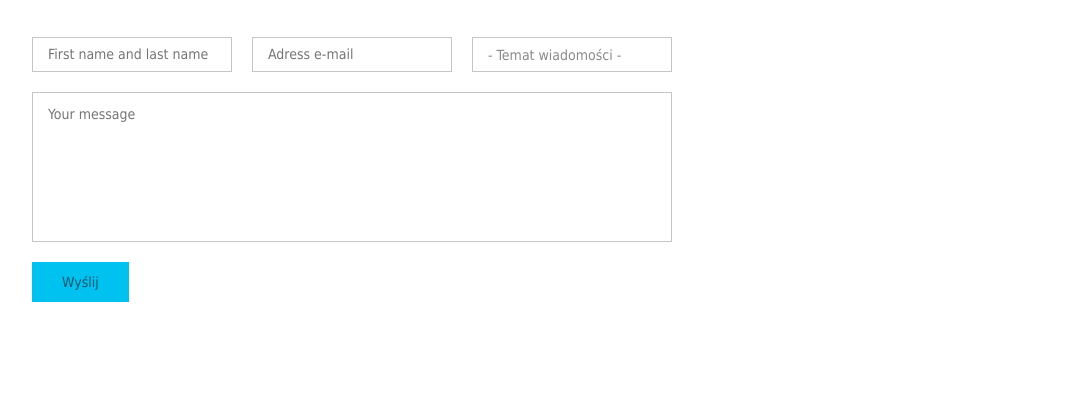
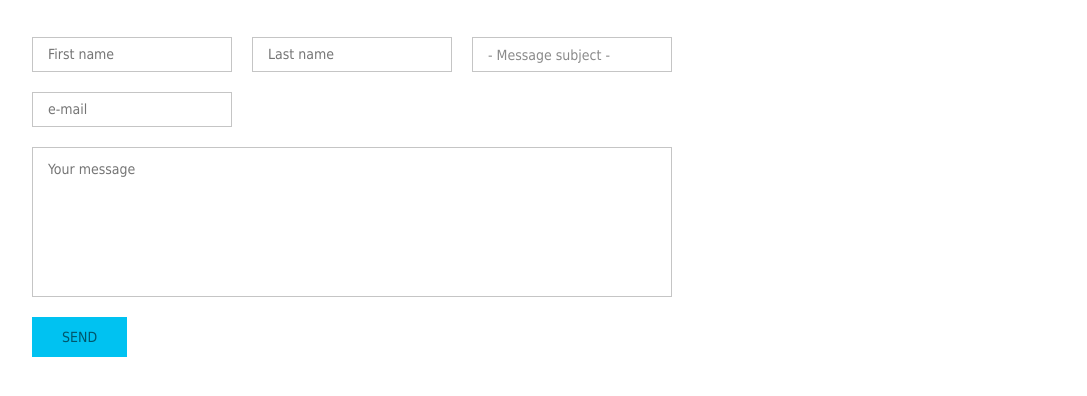
Before and after one commit to gregi88/project04, a plain HTML site: page index.html in a window 1280 px wide. Shown: the part 82-478 px from the top of the page, without its empty margins (96-1183 px from the left). Drawn offline with Linux system fonts and the light colour scheme.

Commit message:
form validation done

```diff
--- a/css/style.css
+++ b/css/style.css
@@ -14,6 +14,8 @@ body {
     margin: 30px auto;
     overflow: hidden;
 }
+
+
 
 h1 {
     padding-bottom: 20px;
--- a/index.html
+++ b/index.html
@@ -12,17 +12,20 @@
         <h1>Form validation</h1>
 
         <form action="#" id="myForm">
-            <input type="text" name="your-name" placeholder="First name and last name" data-error="please write first name and last name" >
-            <input type="email" name="your-email" placeholder="Adress e-mail" data-error="please write correct e-mail" >
-            <select name="your-subject" data-error="message subject">
-                <option value="" disabled selected>- Temat wiadomości -</option>
-                <option value="question">Pytanie</option>
-                <option value="proposition">Propozycja</option>
+            <input  type="text" name="your-name" placeholder="First name" data-error="* Please write your first name" >
+            <input type="text" name="your-name" placeholder="Last name" data-error="* Please write your last name" >
+
+            <select name="your-subject" data-error="* Please select message subject">
+                <option value="" disabled selected>- Message subject  -</option>
+                <option value="question">Question</option>
+                <option value="proposition">Proposition</option>
                 <option value="support">Support</option>
+            <input  type="email" name="your-email" placeholder="e-mail" data-error="* Please write correct e-mail" >
+
             </select>
-            <textarea name="your-message" placeholder="Your message" data-error="Your message" ></textarea>
+            <textarea name="your-message" placeholder="Your message"  data-error="* Your message need to have min. 20 characters" ></textarea>
 
-            <button type="submit">Wyślij</button>
+            <button type="submit"> SEND </button>
         </form>
 
     </div>
--- a/js/scripts.js
+++ b/js/scripts.js
@@ -47,12 +47,14 @@ function displayErrors(errors) {
 
 }
 
+// anonymous function which prevent default action
 form.addEventListener("submit", function(e) {
 
     e.preventDefault();
 
     var errors = [];
 
+// each form field with data error
     for(var i = 0; i < fields.length; i++) {
 
         var field = fields[i],
@@ -65,11 +67,13 @@ form.addEventListener("submit", function(e) {
         } else if(field.type === "select-one") {
             isValid = isNotEmpty(field);
         } else if(field.type === "textarea") {
-            isValid = isAtLeast(field, 2);
+            isValid = isAtLeast(field, 20);
         }
 
         if(!isValid) {
             field.classList.add("error");
+            // field dataset error return data-error value!
+
             errors.push(field.dataset.error);
         } else {
             field.classList.remove("error");
```
